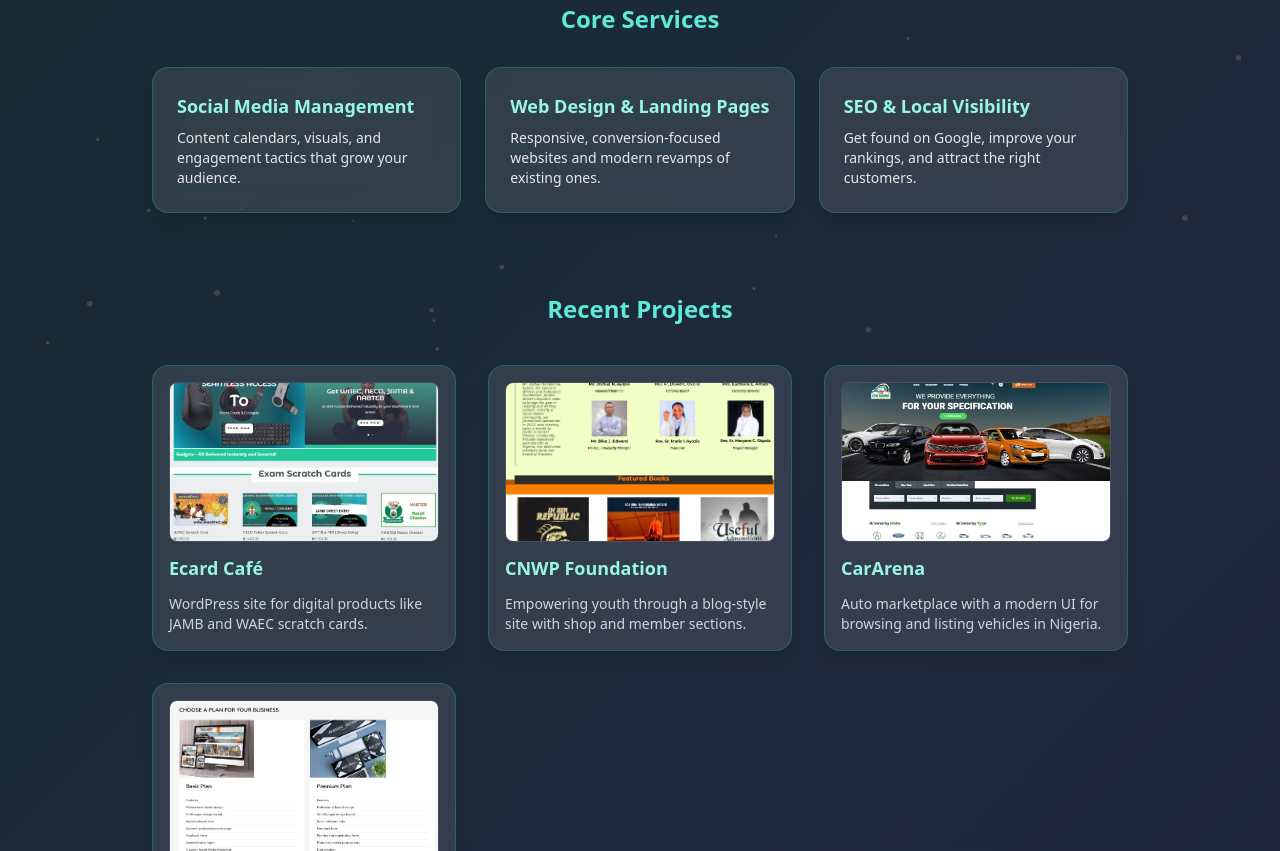
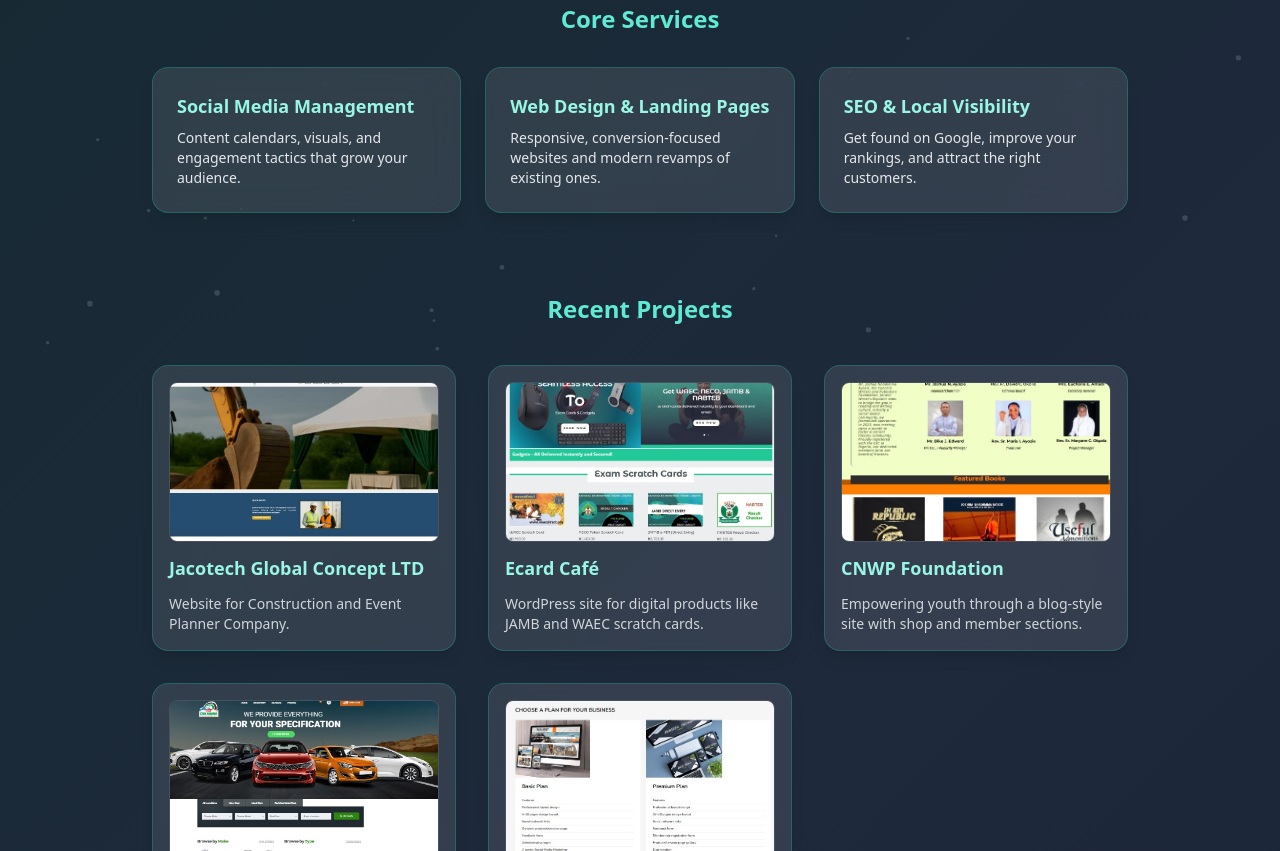
Before and after one commit to Udex91/Bede_digital_specialist, a plain HTML site: page index.html in a window 1280 px wide. Shown: the part 445-1296 px from the top of the page. Drawn offline with nearby package versions, Linux system fonts and the light colour scheme.

Commit message:
jacotech project added

```diff
--- a/index.html
+++ b/index.html
@@ -101,6 +101,15 @@
 <section class="mt-20">
   <h2 class="text-2xl font-semibold text-center mb-10 text-teal-300">Recent Projects</h2>
   <div class="grid gap-8 md:grid-cols-2 lg:grid-cols-3">
+    <!-- Most Recent Project Card 1 -->
+
+    <a href="https://jacotechglobal.com.ng/" target="_blank"
+  class="bg-white/10 backdrop-blur-md p-4 rounded-2xl shadow-lg border border-teal-500/30 hover:scale-105 transition duration-300 space-y-3">
+  <img src="asset/jacotech.jpg" alt="jacotech global"
+    class="rounded-lg w-full h-40 object-cover border border-white/10" />
+  <h3 class="text-lg font-bold text-teal-200">Jacotech Global Concept LTD</h3>
+  <p class="text-sm text-gray-300">Website for Construction and Event Planner Company.</p>
+</a>
     <!-- Project Card 1 -->
 
     <a href="http://ecardcafe.com.ng/" target="_blank"
```
Also changed, not shown: asset/jacotech.jpg (added).
